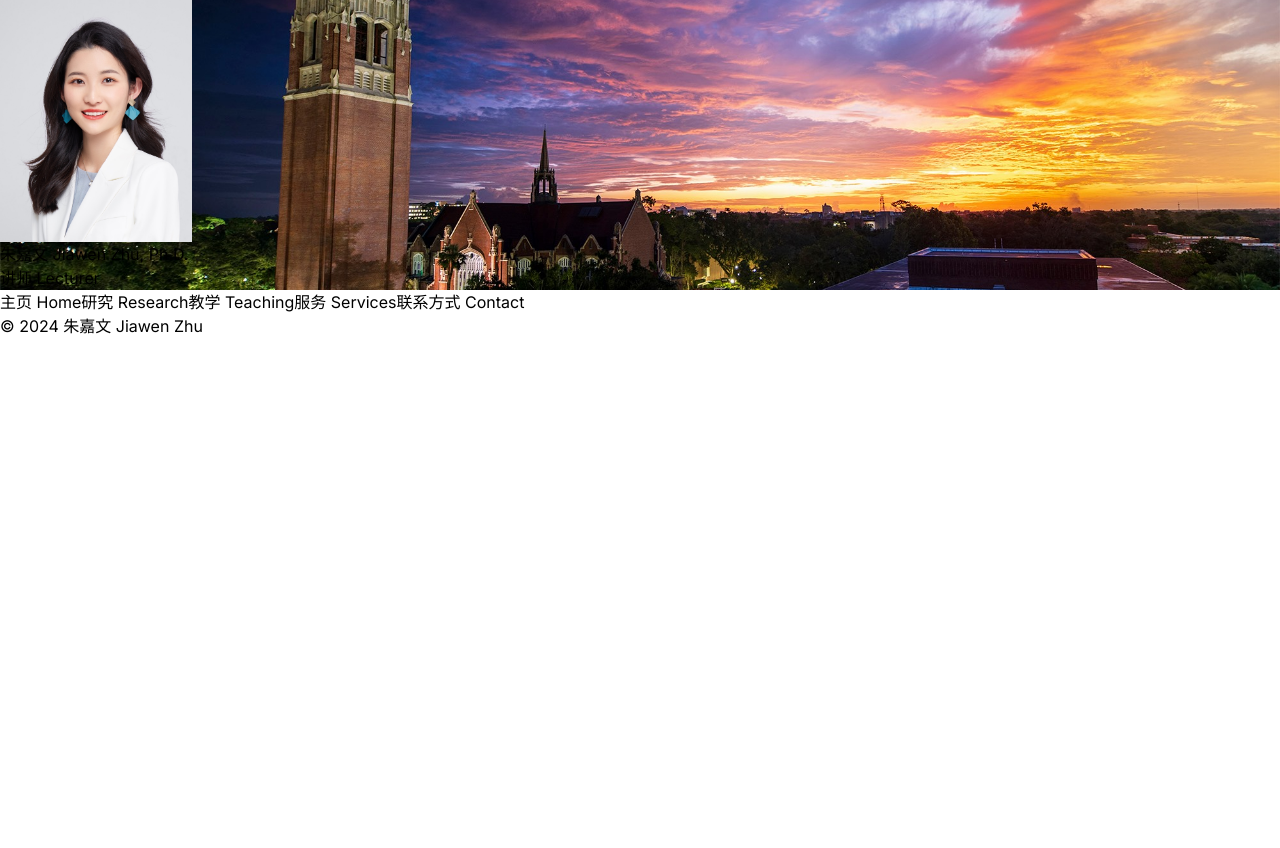
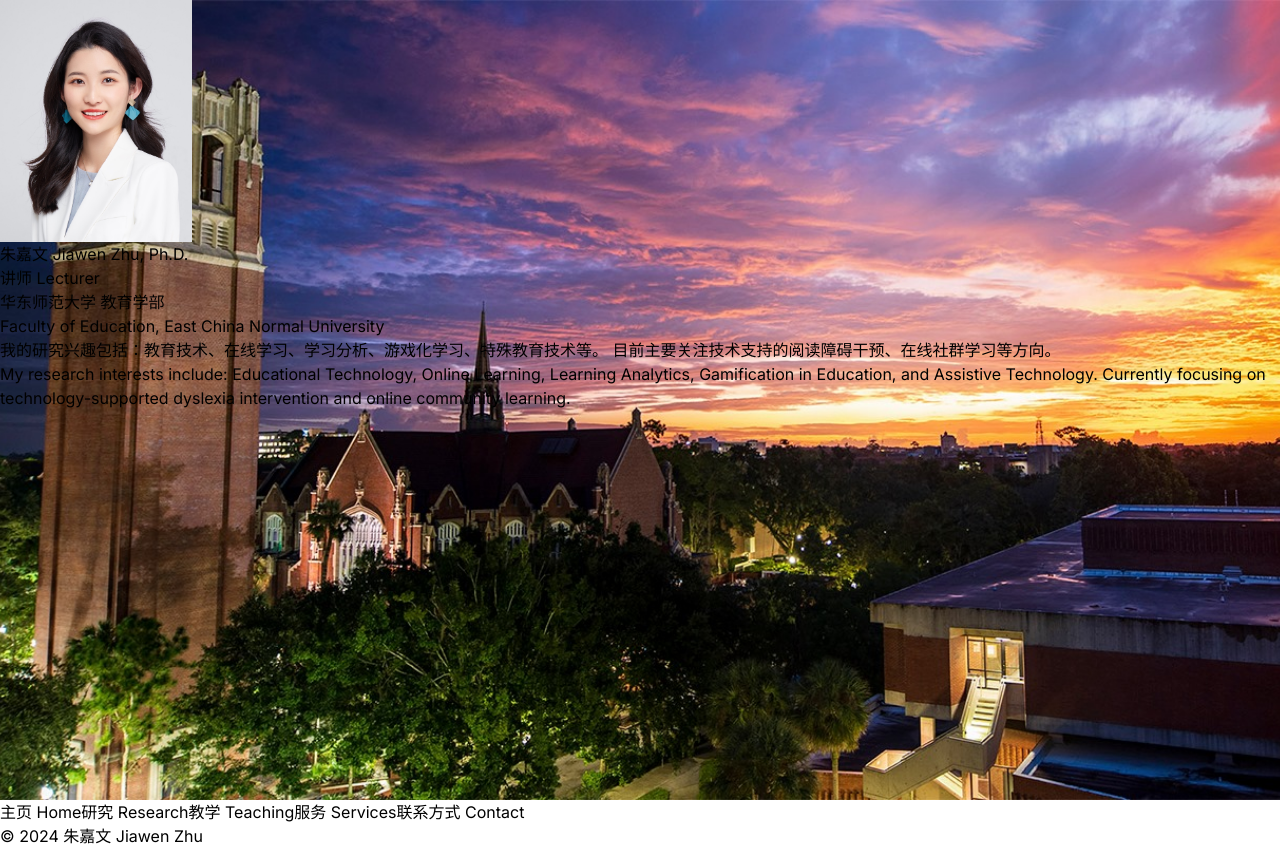
Before and after one commit to AlianaZhu/AlianaZhu.github.io, a Next.js app: page / in a window 1280 px wide. Before the commit the page ends 800 px from the top, so only its background shows below. Built offline with nearby package versions, Linux system fonts and the light colour scheme.

Commit message:
Restore original design with full background and bio

```diff
--- a/src/app/contact/page.tsx
+++ b/src/app/contact/page.tsx
@@ -2,6 +2,8 @@ import Link from 'next/link';
 import { FaLinkedin, FaGoogle } from 'react-icons/fa';
 import { SiResearchgate, SiOrcid } from 'react-icons/si';
 import Image from 'next/image'
+
+const basePath = process.env.NEXT_PUBLIC_BASE_PATH || '';
 
 export default function Contact() {
   return (
@@ -9,7 +11,7 @@ export default function Contact() {
       {/* 顶部背景区域 */}
       <div className="w-full relative bg-gray-50 py-16"
            style={{
-             backgroundImage: 'url(/background.jpg)',
+             backgroundImage: `url(${basePath}/background.jpg)`,
              backgroundSize: '100%',
              backgroundPosition: 'center 30%',
              backgroundRepeat: 'no-repeat',
@@ -21,7 +23,7 @@ export default function Contact() {
           {/* 圆形头像 */}
           <div className="w-48 h-48 mx-auto mb-8">
             <Image
-              src="/profile.jpg"
+              src={`${basePath}/profile.jpg`}
               alt="朱嘉文"
               className="rounded-full w-full h-full object-cover"
               style={{ objectPosition: 'center 20%' }}
--- a/src/app/page.tsx
+++ b/src/app/page.tsx
@@ -10,14 +10,14 @@ export default function Home() {
       <div className="w-full relative bg-gray-50 py-16"
            style={{
              backgroundImage: `url(${basePath}/background.jpg)`,
-             backgroundSize: '100%',
-             backgroundPosition: 'center 30%',
-             backgroundRepeat: 'no-repeat',
+             backgroundSize: 'cover',
+             backgroundPosition: 'center',
+             height: '100vh',
            }}>
         {/* 半透明遮罩 确保文字清晰可见 */}
         <div className="absolute inset-0 bg-white/60"></div>
 
-        <div className="relative max-w-4xl mx-auto text-center px-8">
+        <div className="relative max-w-4xl mx-auto text-center px-8 pt-20">
           {/* 圆形头像 */}
           <div className="w-48 h-48 mx-auto mb-8">
             <Image
@@ -31,26 +31,42 @@ export default function Home() {
           </div>
 
           {/* 姓名和职位 */}
-          <h1 className="text-3xl font-bold mb-4 text-gray-900">朱嘉文 Jiawen Zhu, Ph.D.</h1>
-          <p className="text-2xl text-gray-850 mb-4">讲师 Lecturer</p>
+          <h1 className="text-4xl font-bold mb-4 text-gray-900">朱嘉文 Jiawen Zhu, Ph.D.</h1>
+          <p className="text-2xl text-gray-850 mb-8">讲师 Lecturer</p>
+          <p className="text-xl text-gray-850 mb-4">华东师范大学 教育学部</p>
+          <p className="text-xl text-gray-850 mb-8">Faculty of Education, East China Normal University</p>
+
+          {/* 个人简介 */}
+          <div className="max-w-2xl mx-auto text-lg text-gray-700 space-y-4">
+            <p className="mb-4">
+              我的研究兴趣包括：教育技术、在线学习、学习分析、游戏化学习、特殊教育技术等。
+              目前主要关注技术支持的阅读障碍干预、在线社群学习等方向。
+            </p>
+            <p>
+              My research interests include: Educational Technology, Online Learning,
+              Learning Analytics, Gamification in Education, and Assistive Technology.
+              Currently focusing on technology-supported dyslexia intervention and
+              online community learning.
+            </p>
+          </div>
         </div>
       </div>
 
       {/* 导航栏 */}
-      <div className="relative -mt-8 mb-12">
+      <div className="fixed top-0 left-0 right-0 bg-white/80 backdrop-blur-md shadow-sm">
         <nav className="max-w-4xl mx-auto">
-          <div className="bg-white shadow-md rounded-3xl px-8 py-4 flex justify-center space-x-8 text-gray-800">
-            <Link href="/" className="hover:underline font-bold">主页 Home</Link>
-            <Link href="/research" className="hover:underline">研究 Research</Link>
-            <Link href="/teaching" className="hover:underline">教学 Teaching</Link>
-            <Link href="/services" className="hover:underline">服务 Services</Link>
-            <Link href="/contact" className="hover:underline">联系方式 Contact</Link>
+          <div className="px-8 py-4 flex justify-center space-x-8 text-gray-800">
+            <Link href={`${basePath}/`} className="hover:underline font-bold">主页 Home</Link>
+            <Link href={`${basePath}/research`} className="hover:underline">研究 Research</Link>
+            <Link href={`${basePath}/teaching`} className="hover:underline">教学 Teaching</Link>
+            <Link href={`${basePath}/services`} className="hover:underline">服务 Services</Link>
+            <Link href={`${basePath}/contact`} className="hover:underline">联系方式 Contact</Link>
           </div>
         </nav>
       </div>
 
       {/* 页脚 */}
-      <footer className="mt-16 text-center text-sm text-gray-500 pb-8">
+      <footer className="text-center text-sm text-gray-500 py-8">
         © 2024 朱嘉文 Jiawen Zhu
       </footer>
     </div>
--- a/src/app/research/page.tsx
+++ b/src/app/research/page.tsx
@@ -1,5 +1,7 @@
 import Link from 'next/link';
 import Image from 'next/image'
+
+const basePath = process.env.NEXT_PUBLIC_BASE_PATH || '';
 
 export default function Research() {
     return (
@@ -7,7 +9,7 @@ export default function Research() {
         {/* 顶部背景区域 */}
         <div className="w-full relative bg-gray-50 py-16"
            style={{
-             backgroundImage: 'url(/background.jpg)',
+             backgroundImage: `url(${basePath}/background.jpg)`,
              backgroundSize: '100%',
              backgroundPosition: 'center 30%',
              backgroundRepeat: 'no-repeat',
@@ -19,7 +21,7 @@ export default function Research() {
           {/* 圆形头像 */}
           <div className="w-48 h-48 mx-auto mb-8">
             <Image
-              src="/profile.jpg"
+              src={`${basePath}/profile.jpg`}
               alt="朱嘉文"
               width={192}
               height={192}
```
Also changed, not shown: components/Navbar.tsx (+6 -4 lines).
